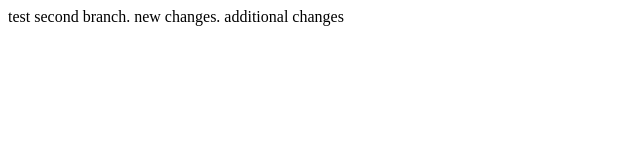
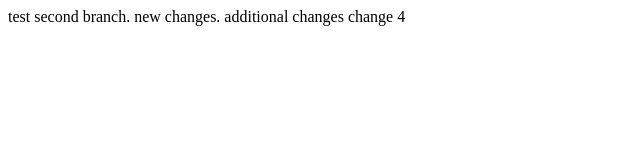
Before and after one commit to kevin-lambda/personal-portfolio, a Gatsby site: page /devBlogv2 in a window 1280 px wide. Shown: the full height of the page, 0-640 px from the left. Built offline with nearby package versions, Linux system fonts and the light colour scheme; Gatsby itself is replaced by a stand-in of ours.

Commit message:
commit test 4

```diff
--- a/src/pages/devBlogv2.js
+++ b/src/pages/devBlogv2.js
@@ -1,6 +1,6 @@
 import React from "react"
 const devBlogv2 = () => {
-  return <div>test second branch. new changes. additional changes</div>
+  return <div>test second branch. new changes. additional changes change 4</div>
 }
 
 export default devBlogv2
```
